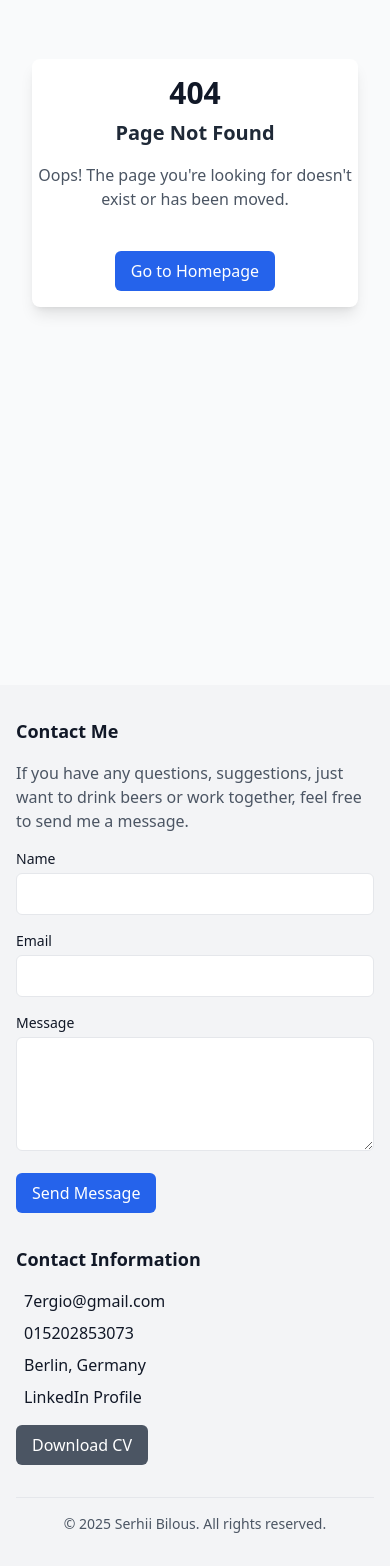
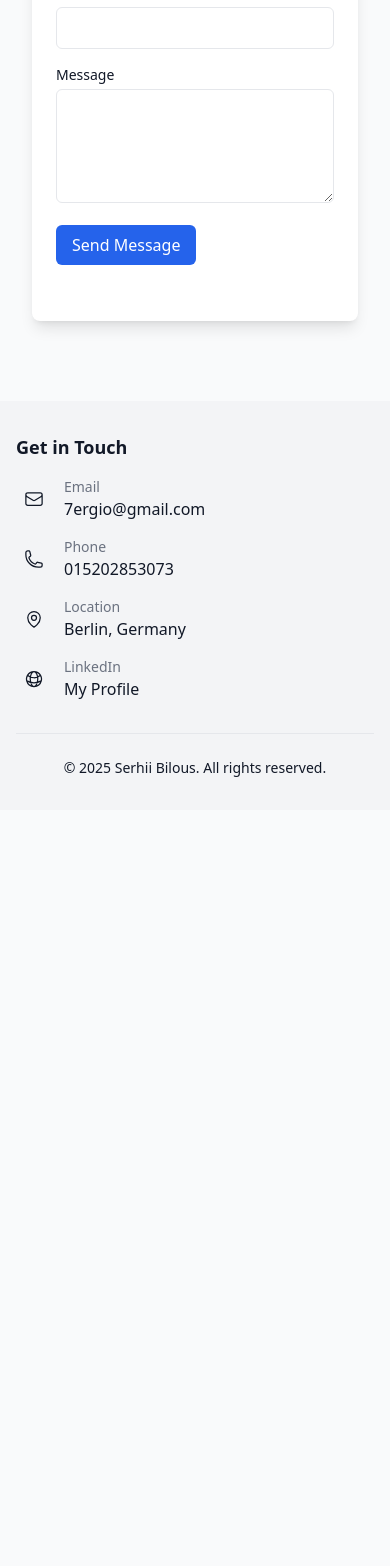
Before and after one commit to 7ergio/resume, a Nuxt app: page /contact in a window 390 px wide. Shown: the part 339-1905 px from the top of the page. After the commit the page ends 1149 px from the top, so only its background shows below. Built offline with nearby package versions, Linux system fonts and the light colour scheme.

Commit message:
added "contact me" page, optimised footer

```diff
--- a/app.vue
+++ b/app.vue
@@ -18,7 +18,7 @@ useHead({
 </script>
 
 <template>
-  <div>
+  <div class="flex flex-col min-h-screen">
     <Header />
     <main class="container mx-auto px-4 py-8 pt-[100px]">
       <NuxtPage />
--- /dev/null
+++ b/components/ContactForm.vue
@@ -0,0 +1,97 @@
+<template>
+    <form @submit.prevent="sendEmail" class="space-y-4">
+      <div>
+        <label for="name" class="block text-sm font-medium mb-1">Name</label>
+        <input
+          id="name"
+          v-model="form.name"
+          type="text"
+          required
+          class="w-full px-3 py-2 border rounded-md dark:bg-gray-700 dark:border-gray-600"
+        >
+      </div>
+
+      <div>
+        <label for="email" class="block text-sm font-medium mb-1">Email</label>
+        <input
+          id="email"
+          v-model="form.email"
+          type="email"
+          required
+          class="w-full px-3 py-2 border rounded-md dark:bg-gray-700 dark:border-gray-600"
+        >
+      </div>
+
+      <div>
+        <label for="message" class="block text-sm font-medium mb-1">Message</label>
+        <textarea
+          id="message"
+          v-model="form.message"
+          rows="4"
+          required
+          class="w-full px-3 py-2 border rounded-md dark:bg-gray-700 dark:border-gray-600"
+        ></textarea>
+      </div>
+
+      <button
+        type="submit"
+        class="px-4 py-2 bg-blue-600 text-white rounded-md hover:bg-blue-700 transition-colors"
+      >
+        Send Message
+      </button>
+    </form>
+  </template>
+
+  <script setup lang="ts">
+  import emailjs from '@emailjs/browser'
+
+  const { personal } = useResumeData()
+  const config = useRuntimeConfig()
+
+  const form = ref({
+    name: '',
+    email: '',
+    message: ''
+  })
+
+  const isLoading = ref(false)
+    const isSuccess = ref(false)
+    const error = ref('')
+
+    onMounted(() => {
+      emailjs.init(config.public.emailJsPublicKey)
+    })
+
+  const sendEmail = async () => {
+    if (!form.value.name || !form.value.email || !form.value.message) {
+      error.value = 'Please fill all fields'
+      return
+    }
+
+    isLoading.value = true
+    error.value = ''
+
+    try {
+      await emailjs.send(
+        config.public.emailJsServiceId,
+        config.public.emailJsTemplateId,
+        {
+          from_name: form.value.name,
+          from_email: form.value.email,
+          message: form.value.message,
+          to_email: personal.email
+        },
+        config.public.emailJsPublicKey
+      )
+
+      isSuccess.value = true
+      form.value = { name: '', email: '', message: '' }
+      setTimeout(() => isSuccess.value = false, 3000)
+    } catch (err) {
+      error.value = 'Failed to send message. Please try again later.'
+      console.error('EmailJS error:', err)
+    } finally {
+      isLoading.value = false
+    }
+  }
+  </script>
--- /dev/null
+++ b/components/ContactInfo.vue
@@ -0,0 +1,57 @@
+<template>
+    <div class="grid grid-cols-1 sm:grid-cols-2 gap-4">
+      <div v-for="(item, index) in contactItems" :key="index" class="flex items-center space-x-3">
+        <div class="p-2 rounded-full bg-gray-100 dark:bg-gray-700">
+          <component :is="item.icon" class="h-5 w-5" />
+        </div>
+        <div>
+          <p class="text-sm text-gray-500 dark:text-gray-400">{{ item.label }}</p>
+          <a
+            v-if="item.href"
+            :href="item.href"
+            class="font-medium hover:text-blue-600 dark:hover:text-blue-400"
+          >
+            {{ item.value }}
+          </a>
+          <p v-else class="font-medium">{{ item.value }}</p>
+        </div>
+      </div>
+    </div>
+  </template>
+
+<script setup lang="ts">
+  import {
+    EnvelopeIcon,
+    PhoneIcon,
+    MapPinIcon,
+    GlobeAltIcon
+  } from '@heroicons/vue/24/outline'
+
+  const { personal } = useResumeData()
+
+  const contactItems = [
+    {
+      icon: EnvelopeIcon,
+      label: 'Email',
+      value: personal.email,
+      href: `mailto:${personal.email}`
+    },
+    {
+      icon: PhoneIcon,
+      label: 'Phone',
+      value: personal.phone,
+      href: `tel:${personal.phone}`
+    },
+    {
+      icon: MapPinIcon,
+      label: 'Location',
+      value: personal.location
+    },
+    {
+      icon: GlobeAltIcon,
+      label: 'LinkedIn',
+      value: 'My Profile',
+      href: personal.linkedin
+    }
+  ]
+</script>
--- a/components/Footer.vue
+++ b/components/Footer.vue
@@ -1,148 +1,17 @@
-<script setup lang="ts">
-import emailjs from '@emailjs/browser'
+<template>
+  <footer class="bg-gray-100 dark:bg-gray-800 py-8 mt-auto">
+    <div class="container mx-auto px-4">
+      <h3 class="text-lg font-semibold mb-4">Get in Touch</h3>
+      <ContactInfo />
 
-const { personal } = useResumeData()
-const config = useRuntimeConfig()
-
-const form = ref({
-  name: '',
-  email: '',
-  message: ''
-})
-
-const isLoading = ref(false)
-const isSuccess = ref(false)
-const error = ref('')
-
-onMounted(() => {
-  emailjs.init(config.public.emailJsPublicKey)
-})
-
-const sendEmail = async () => {
-  if (!form.value.name || !form.value.email || !form.value.message) {
-    error.value = 'Please fill all fields'
-    return
-  }
-
-  isLoading.value = true
-  error.value = ''
-
-  try {
-    await emailjs.send(
-      config.public.emailJsServiceId,
-      config.public.emailJsTemplateId,
-      {
-        from_name: form.value.name,
-        from_email: form.value.email,
-        message: form.value.message,
-        to_email: personal.email
-      },
-      config.public.emailJsPublicKey
-    )
-
-    isSuccess.value = true
-    form.value = { name: '', email: '', message: '' }
-    setTimeout(() => isSuccess.value = false, 3000)
-  } catch (err) {
-    error.value = 'Failed to send message. Please try again later.'
-    console.error('EmailJS error:', err)
-  } finally {
-    isLoading.value = false
-  }
-}
-</script>
-
-<template>
-  <footer class="bg-gray-100 dark:bg-gray-800 py-8 mt-12">
-    <div class="container mx-auto px-4">
-      <div class="grid grid-cols-1 md:grid-cols-2 gap-8">
-        <div>
-          <h3 class="text-lg font-semibold mb-4">Contact Me</h3>
-          <p class="text-gray-600 dark:text-gray-400 mb-4">
-            If you have any questions, suggestions, just want to drink beers or work together, feel free to send me a message.
-          </p>
-          <form @submit.prevent="sendEmail" class="space-y-4">
-            <div>
-              <label for="name" class="block text-sm font-medium mb-1">Name</label>
-              <input
-                id="name"
-                v-model="form.name"
-                type="text"
-                class="w-full px-3 py-2 border rounded-md dark:bg-gray-700 dark:border-gray-600"
-                required
-              />
-            </div>
-            <div>
-              <label for="email" class="block text-sm font-medium mb-1">Email</label>
-              <input
-                id="email"
-                v-model="form.email"
-                type="email"
-                class="w-full px-3 py-2 border rounded-md dark:bg-gray-700 dark:border-gray-600"
-                required
-              />
-            </div>
-            <div>
-              <label for="message" class="block text-sm font-medium mb-1">Message</label>
-              <textarea
-                id="message"
-                v-model="form.message"
-                rows="4"
-                class="w-full px-3 py-2 border rounded-md dark:bg-gray-700 dark:border-gray-600"
-                required
-              ></textarea>
-            </div>
-            <button
-              type="submit"
-              class="px-4 py-2 bg-blue-600 text-white rounded-md hover:bg-blue-700 transition-colors"
-              :disabled="isLoading"
-            >
-              {{ isLoading ? 'Sending...' : 'Send Message' }}
-            </button>
-            <p v-if="error" class="text-red-500 text-sm mt-2">{{ error }}</p>
-            <p v-if="isSuccess" class="text-green-500 text-sm mt-2">
-              Awesome! The message sent successfully!
-            </p>
-          </form>
-        </div>
-        <div>
-          <h3 class="text-lg font-semibold mb-4">Contact Information</h3>
-          <ul class="space-y-2">
-            <li class="flex items-center">
-              <span class="i-heroicons-envelope mr-2"></span>
-              <a :href="`mailto:${personal.email}`" class="hover:text-blue-600 dark:hover:text-blue-400">
-                {{ personal.email }}
-              </a>
-            </li>
-            <li class="flex items-center">
-              <span class="i-heroicons-phone mr-2"></span>
-              <a :href="`tel:${personal.phone}`" class="hover:text-blue-600 dark:hover:text-blue-400">
-                {{ personal.phone }}
-              </a>
-            </li>
-            <li class="flex items-center">
-              <span class="i-heroicons-map-pin mr-2"></span>
-              {{ personal.location }}
-            </li>
-            <li class="flex items-center">
-              <span class="i-heroicons-globe-alt mr-2"></span>
-              <a :href="personal.linkedin" target="_blank" class="hover:text-blue-600 dark:hover:text-blue-400">
-                LinkedIn Profile
-              </a>
-            </li>
-          </ul>
-          <a
-            href="/CV-Bilous.pdf"
-            download="Serhii_Bilous_CV.pdf"
-            class="inline-block mt-4 px-4 py-2 bg-gray-600 text-white rounded-md hover:bg-gray-700 transition-colors"
-          >
-            Download CV
-          </a>
-        </div>
-      </div>
-      <div class="mt-8 pt-4 border-t border-gray-200 dark:border-gray-700 text-center text-sm text-gray-600 dark:text-gray-400">
+      <div class="mt-8 pt-6 border-t border-gray-200 dark:border-gray-700 text-center text-sm">
         &copy; {{ new Date().getFullYear() }} {{ personal.name }}. All rights reserved.
       </div>
     </div>
   </footer>
 </template>
+
+<script setup>
+import ContactInfo from './ContactInfo.vue'
+const { personal } = useResumeData()
+</script>
--- a/components/Header.vue
+++ b/components/Header.vue
@@ -18,7 +18,8 @@ const links = [
   { name: 'Home', path: '/' },
   { name: 'Experience', path: '/experience' },
   { name: 'Skills', path: '/skills' },
-  { name: 'Extra Info', path: '/extra' }
+  { name: 'Extra Info', path: '/extra' },
+  { name: 'Contact', path: '/contact' }
 ]
 
 const toggleMenu = () => {
--- /dev/null
+++ b/pages/contact.vue
@@ -0,0 +1,9 @@
+<template>
+    <div class="max-w-2xl mx-auto py-12 px-4">
+      <h1 class="text-3xl font-bold mb-8 text-center">Contact Me</h1>
+
+      <div class="bg-white dark:bg-gray-800 rounded-lg shadow-lg p-6">
+        <ContactForm class="mb-8" />
+      </div>
+    </div>
+  </template>
```
